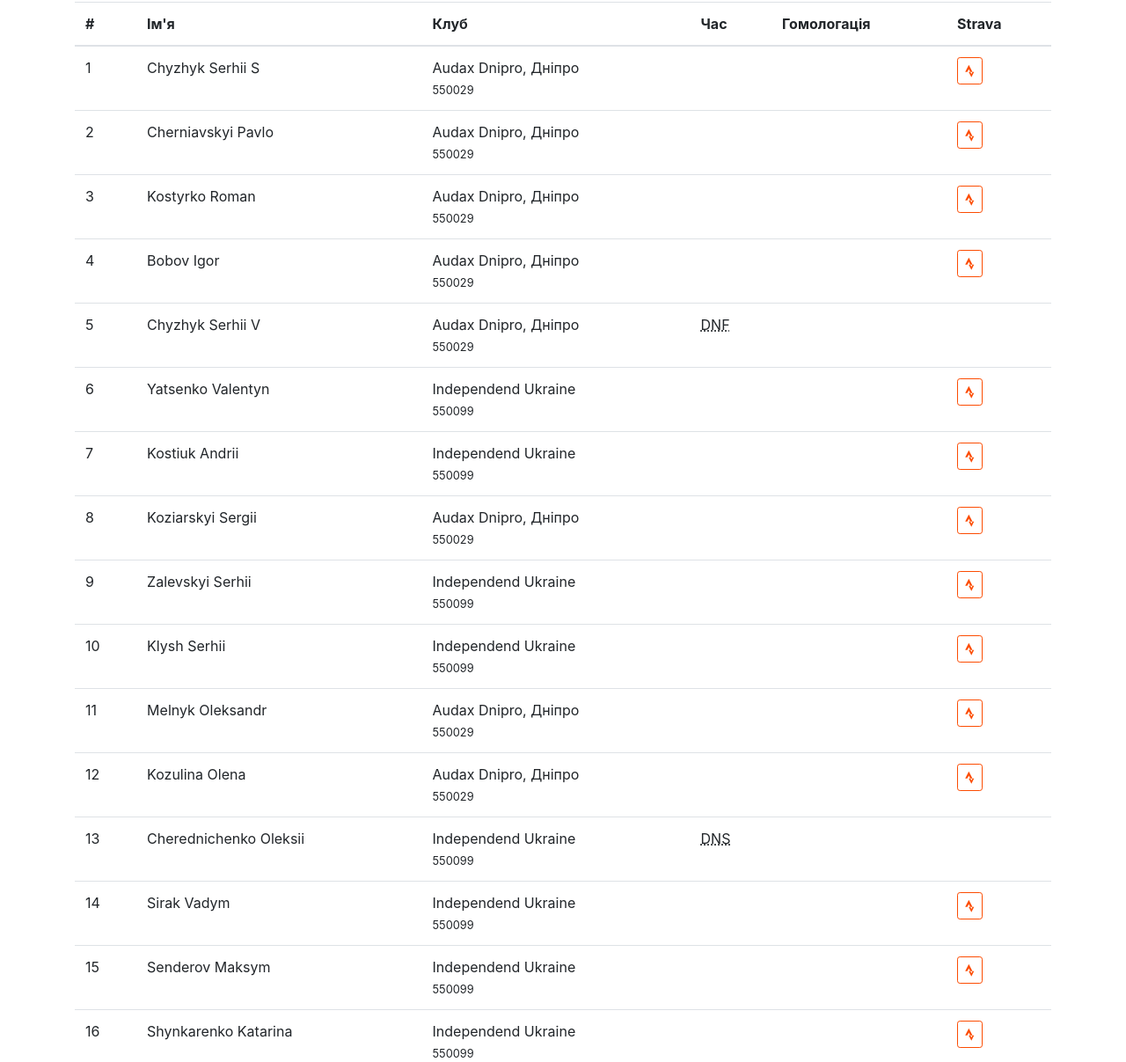
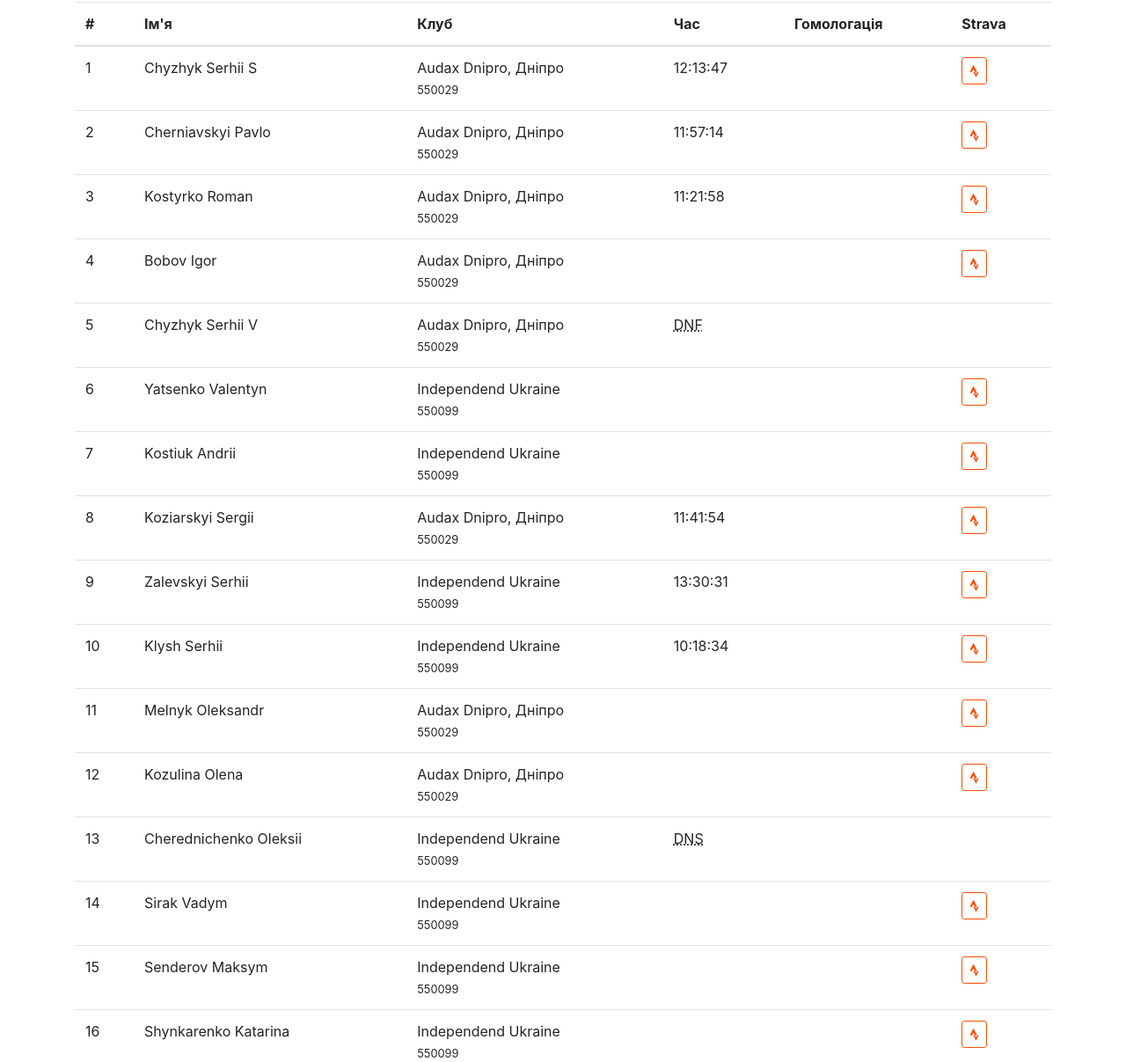
Before and after one commit to s-chizhik/audax.dp.ua, a Jekyll site: the page built from _brevets2021/09-11-brm200.html, in a window 1280 px wide and 1400 px high, scrolled down 898 px, cut to the strip 193-1400 px from the top of the window. Shown: the whole strip at 88% size. Built offline with Jekyll 4.4.1, drawn with Linux system fonts in a browser that asks for light colours.

Commit message:
200: flyby results

```diff
--- a/_brevets2021/09-11-brm200.html
+++ b/_brevets2021/09-11-brm200.html
@@ -23,19 +23,19 @@ brevet:
     results:
         - name: Chyzhyk Serhii S
           club: 550029
-          result: ''
+          result: '12:13:47'
           homologation: ''
           medal: ''
           strava: 'https://www.strava.com/activities/5947014074'
         - name: Cherniavskyi Pavlo
           club: 550029
-          result: ''
+          result: '11:57:14'
           homologation: ''
           medal: ''
           strava: 'https://www.strava.com/activities/5943445464'
         - name: Kostyrko Roman
           club: 550029
-          result: ''
+          result: '11:21:58'
           homologation: ''
           medal: ''
           strava: 'https://www.strava.com/activities/5943082967'
@@ -65,19 +65,19 @@ brevet:
           strava: 'https://www.strava.com/activities/5942744163'
         - name: Koziarskyi Sergii
           club: 550029
-          result: ''
+          result: '11:41:54'
           homologation: ''
           medal: ''
           strava: 'https://www.strava.com/activities/5943216910'
         - name: Zalevskyi Serhii
           club: 550099
-          result: ''
+          result: '13:30:31'
           homologation: ''
           medal: ''
           strava: 'https://www.strava.com/activities/5943953252'
         - name: Klysh Serhii
           club: 550099
-          result: ''
+          result: '10:18:34'
           homologation: ''
           medal: ''
           strava: 'https://www.strava.com/activities/5942657661'
@@ -151,7 +151,7 @@ brevet:
           strava:
         - name: Mudrik Vadim
           club: 550029
-          result: ''
+          result: '13:22:44'
           homologation: ''
           medal: ''
           strava: 'https://www.strava.com/activities/5944120113'
```
